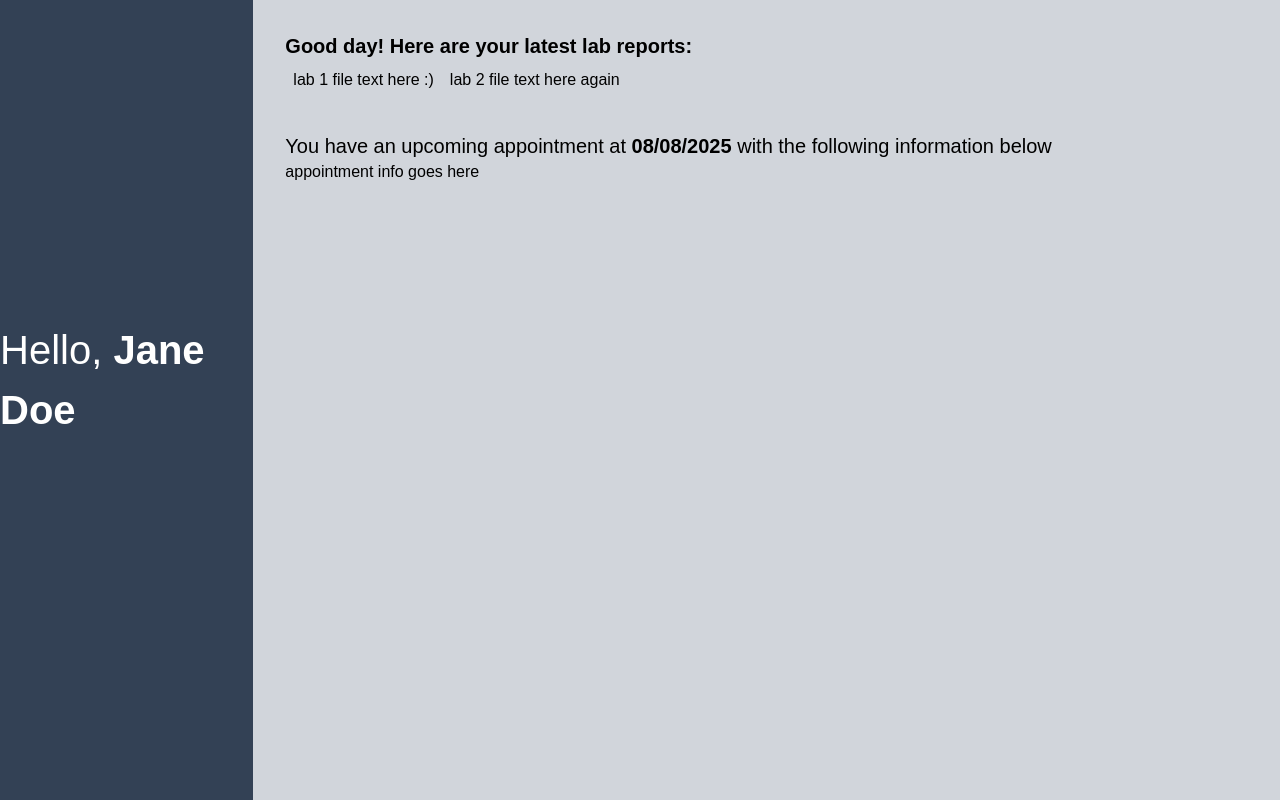
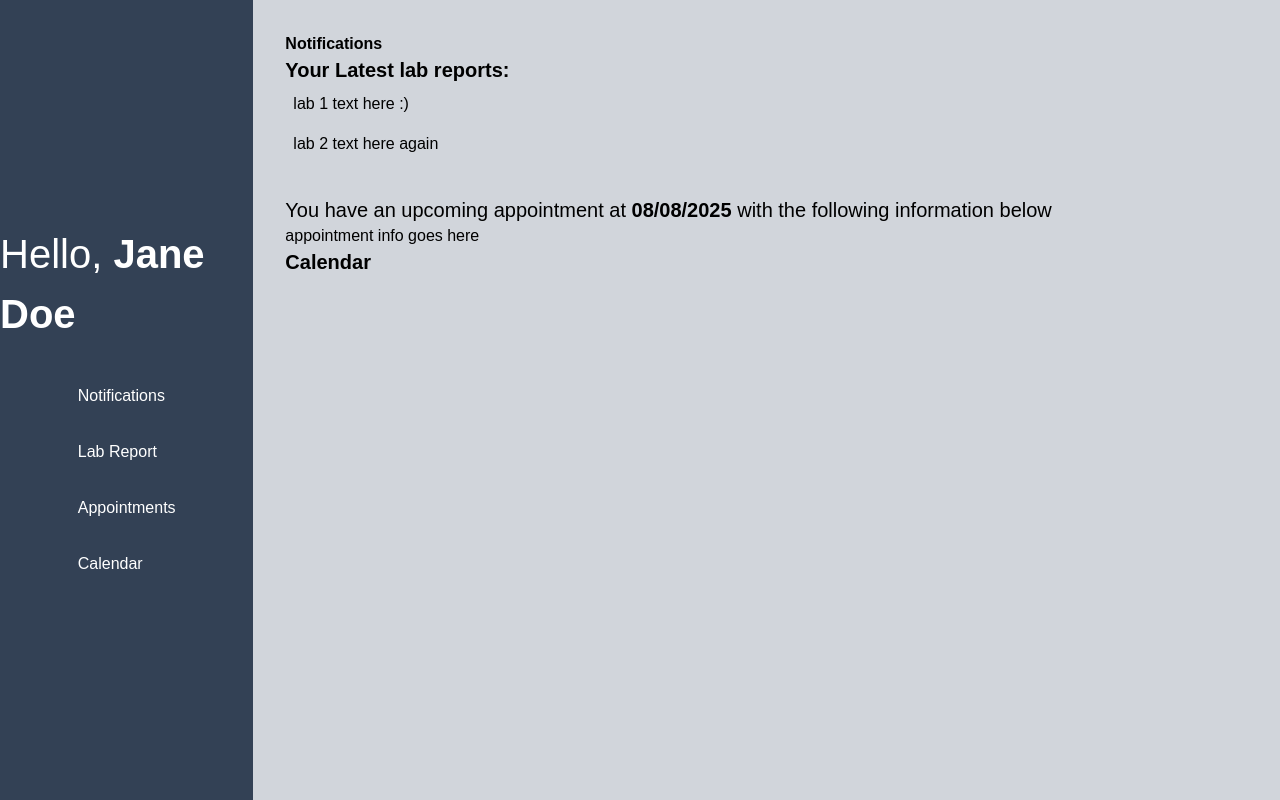
Before and after one commit to cfgtexas24/Team-1, a React (Create React App) app in the folder frontend/: page /patient/home in a window 1280 px wide. Built offline with nearby package versions, Linux system fonts and the light colour scheme.

Commit message:
some more patient dash stuff

```diff
--- a/frontend/src/components/PatientDashboard.js
+++ b/frontend/src/components/PatientDashboard.js
@@ -1,9 +1,11 @@
 import React from 'react'
-import { useState, useEffect } from 'react'
+import { useState, useEffect, useRef } from 'react'
+
+import LabReport from './common/LabReport'
 
 // todo:
 // list latest labs report
-// list latest appointment
+// list upcoming appointment
 // form to request a new appointment
 // survey sent by provider
 // calendar of latest appointments
@@ -11,17 +13,32 @@ import { useState, useEffect } from 'react'
 
 const PatientDashboard = () => {
 
+  // useRef for sending scren down to certain sections
+  const notificationsRef = useRef(null);
+  const labReportsRef = useRef(null);
+  const appointmentsRef = useRef(null);
+  const calendarRef = useRef(null);
+
+  const scrollTo = (elementRef) => {
+    window.scrollTo({
+      top: elementRef.current.offsetTop,
+      behavior: 'smooth'
+    })
+  }
+
+  // store patient state
   const [patient, setPatient] = useState(
     {
-      firstName: "Jane",
-      lastName: "Doe",
+      name: "Jane Doe",
       age: 28,
     }
   )
 
-  const [labs, setLabs] = useState(['lab 1 file text here :)', 'lab 2 file text here again'])
+  // state for lab objects
+  const [labs, setLabs] = useState(['lab 1 text here :)', 'lab 2 text here again'])
 
-  const [latestAppointment, setLatestAppointment] = useState(
+  // upcoming appointment information
+  const [upcomingAppointment, setUpcomingAppointment] = useState(
     {
       date: '08/08/2025',
       info: 'appointment info goes here'
@@ -29,30 +46,34 @@ const PatientDashboard = () => {
     }
   )
 
-  const [input, setInput] = useState();
+  const [surveyQuestion, setSurveyQuestion] = useState('');
+  const [surveyAnswer, setSurveryAnswer] = useState('');
 
   // useEffect();
 
   return (
     <div className='flex flex-row w-screen h-screen'>
-      <div className="flex h-full w-1/4 bg-slate-700 justify-center items-center text-white">
-        <h1>Hello, <span><b> {patient.firstName} {patient.lastName}</b></span></h1>
+      <div className="flex flex-col h-full w-1/4 bg-slate-700 justify-center items-center text-white">
+        <h1>Hello, <span><b> {patient.name}</b></span></h1>
+        <ul className='flex flex-col gap-8'>
+          <li><button onClick={() => scrollTo(notificationsRef)}>Notifications</button></li>
+          <li><button onClick={() => scrollTo(labReportsRef)}>Lab Report</button></li>
+          <li><button onClick={() => scrollTo(appointmentsRef)}>Appointments</button></li>
+          <li><button onClick={() => scrollTo(calendarRef)}>Calendar</button></li>
+        </ul>
       </div>
-      <div className="flex flex-col h-full w-full bg-gray-300 p-8">
-        <h2 className='font-bold text-xl'>Good day! Here are your latest lab reports:</h2>
-        <div className='flex flex-row'>
-          {labs.map((lab, index) => (
-            <div key={index} className='p-2'>
-              {lab}
-            </div>
+      <div id="content" className="flex flex-col h-full w-full bg-gray-300 p-8">
+        <h2 ref={notificationsRef} className='font-bold text-xll'>Notifications</h2>
+        <h2 ref={labReportsRef} className='font-bold text-xl'>Your Latest lab reports:</h2>
+        <div className='flex flex-col'>
+          {labs.map(lab => (
+            <LabReport lab={lab} />
           ))}
         </div>
-        <h2 className='text-xl pt-8'>You have an upcoming appointment at <span><b>{latestAppointment.date}</b></span> with the following information below</h2>
-        <p>{latestAppointment.info}</p>
+        <h2 ref={appointmentsRef} className='text-xl pt-8'>You have an upcoming appointment at <span><b>{upcomingAppointment.date}</b></span> with the following information below</h2>
+        <p>{upcomingAppointment.info}</p>
+        <h2 ref={labReportsRef} className='font-bold text-xl'>Calendar</h2>
       </div>
-      <form>
-        <label></label>
-      </form>
     </div>
   )
 }
--- /dev/null
+++ b/frontend/src/components/common/LabReport.js
@@ -0,0 +1,13 @@
+import React from 'react'
+
+const LabReport = (props) => {
+
+    const lab = props.lab;
+    return (
+        <div className='p-2'>
+        {lab}
+    </div>
+)
+}
+
+export default LabReport
```
